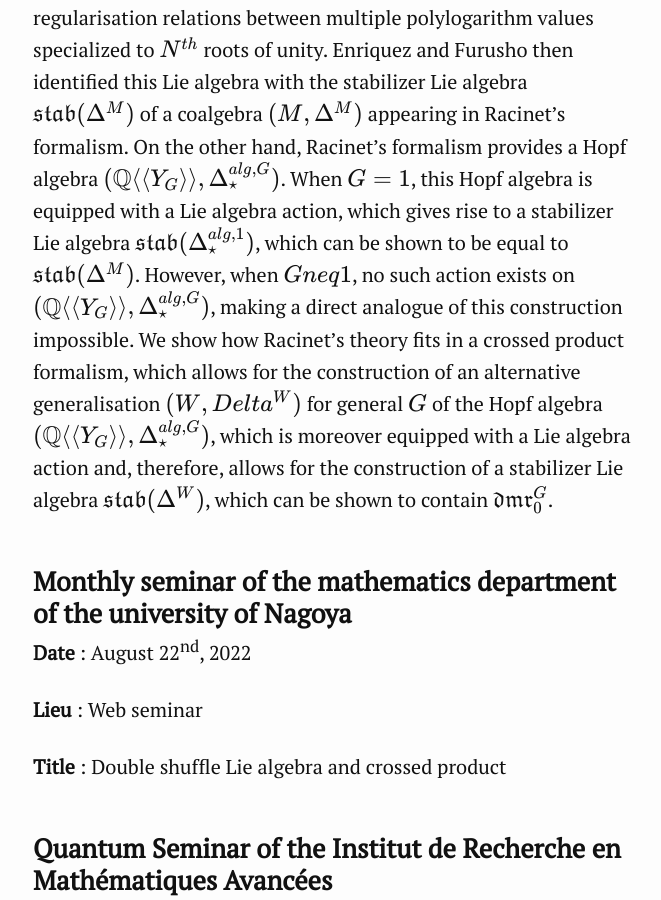
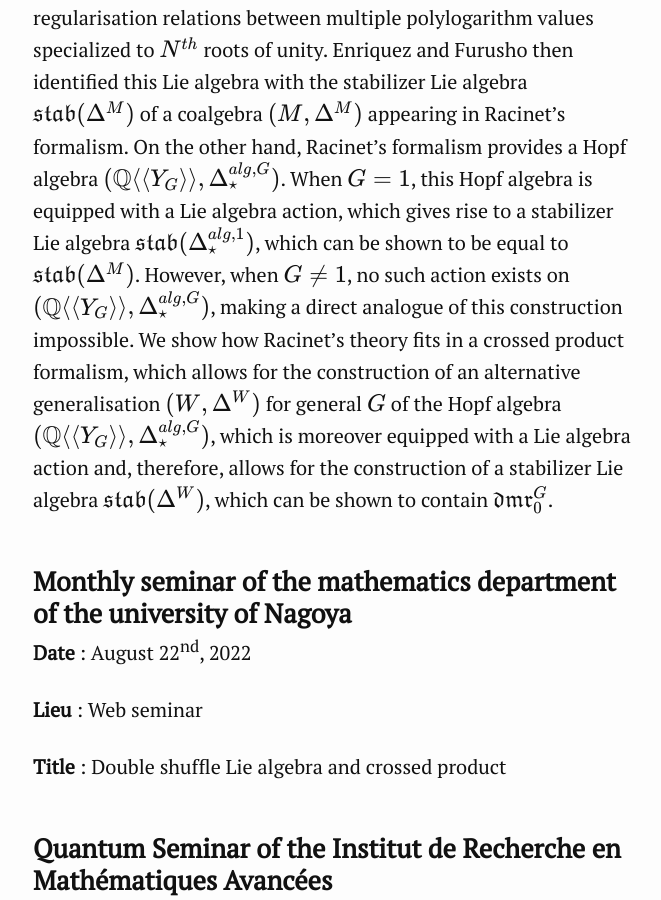
Before and after one commit to khalefyaddaden/khalefyaddaden.github.io, a Jekyll site: the page built from research.markdown, in a window 1280 px wide and 900 px high, scrolled down 1125 px. Shown: the whole window, without its empty margins (307-968 px from the left). Built offline with Jekyll 4.4.1, drawn with Linux system fonts in a browser that asks for light colours.

```diff
--- a/research.markdown
+++ b/research.markdown
@@ -19,7 +19,7 @@ I am currently working on my thesis about the Algebraic structures associated to
 
 **Title** : The stablizer Lie algebra of the harmonic coproduct
 
-**Abstract** : For a finite abelian group $$G$$, Racinet constructed a Lie algebra $$\mathfrak{dmr}_0^G$$, which for $$G=\mu_N$$ describes double shuffle and regularisation relations between multiple polylogarithm values specialized to $$N^{th}$$ roots of unity. Enriquez and Furusho then identified this Lie algebra with the stabilizer Lie algebra $$\mathfrak{stab}(\Delta^M)$$ of a coalgebra $$(M, \Delta^M)$$ appearing in Racinet's formalism. On the other hand, Racinet's formalism provides a Hopf algebra $$(\mathbb{Q}\langle\langle Y_G\rangle\rangle, \Delta_{\star}^{alg, G})$$. When $$G=1$$, this Hopf algebra is equipped with a Lie algebra action, which gives rise to a stabilizer Lie algebra $$\mathfrak{stab}(\Delta_{\star}^{alg,1})$$, which can be shown to be equal to $$\mathfrak{stab}(\Delta^M)$$. However, when $$G neq 1$$, no such action exists on $$(\mathbb{Q}\langle\langle Y_G\rangle\rangle, \Delta_{\star}^{alg, G})$$, making a direct analogue of this construction impossible. We show how Racinet's theory fits in a crossed product formalism, which allows for the construction of an alternative generalisation $$(W,Delta^W)$$ for general $$G$$ of the Hopf algebra $$(\mathbb{Q}\langle\langle Y_G\rangle\rangle, \Delta_{\star}^{alg, G})$$, which is moreover equipped with a Lie algebra action and, therefore, allows for the construction of a stabilizer Lie algebra $$\mathfrak{stab}(\Delta^W)$$, which can be shown to contain $$\mathfrak{dmr}_0^G$$.
+**Abstract** : For a finite abelian group $$G$$, Racinet constructed a Lie algebra $$\mathfrak{dmr}_0^G$$, which for $$G=\mu_N$$ describes double shuffle and regularisation relations between multiple polylogarithm values specialized to $$N^{th}$$ roots of unity. Enriquez and Furusho then identified this Lie algebra with the stabilizer Lie algebra $$\mathfrak{stab}(\Delta^M)$$ of a coalgebra $$(M, \Delta^M)$$ appearing in Racinet's formalism. On the other hand, Racinet's formalism provides a Hopf algebra $$(\mathbb{Q}\langle\langle Y_G\rangle\rangle, \Delta_{\star}^{alg, G})$$. When $$G=1$$, this Hopf algebra is equipped with a Lie algebra action, which gives rise to a stabilizer Lie algebra $$\mathfrak{stab}(\Delta_{\star}^{alg,1})$$, which can be shown to be equal to $$\mathfrak{stab}(\Delta^M)$$. However, when $$G \neq 1$$, no such action exists on $$(\mathbb{Q}\langle\langle Y_G\rangle\rangle, \Delta_{\star}^{alg, G})$$, making a direct analogue of this construction impossible. We show how Racinet's theory fits in a crossed product formalism, which allows for the construction of an alternative generalisation $$(W, \Delta^W)$$ for general $$G$$ of the Hopf algebra $$(\mathbb{Q}\langle\langle Y_G\rangle\rangle, \Delta_{\star}^{alg, G})$$, which is moreover equipped with a Lie algebra action and, therefore, allows for the construction of a stabilizer Lie algebra $$\mathfrak{stab}(\Delta^W)$$, which can be shown to contain $$\mathfrak{dmr}_0^G$$.
 
 ### Monthly seminar of the mathematics department of the university of Nagoya
 **Date** : August 22<sup>nd</sup>, 2022
```
